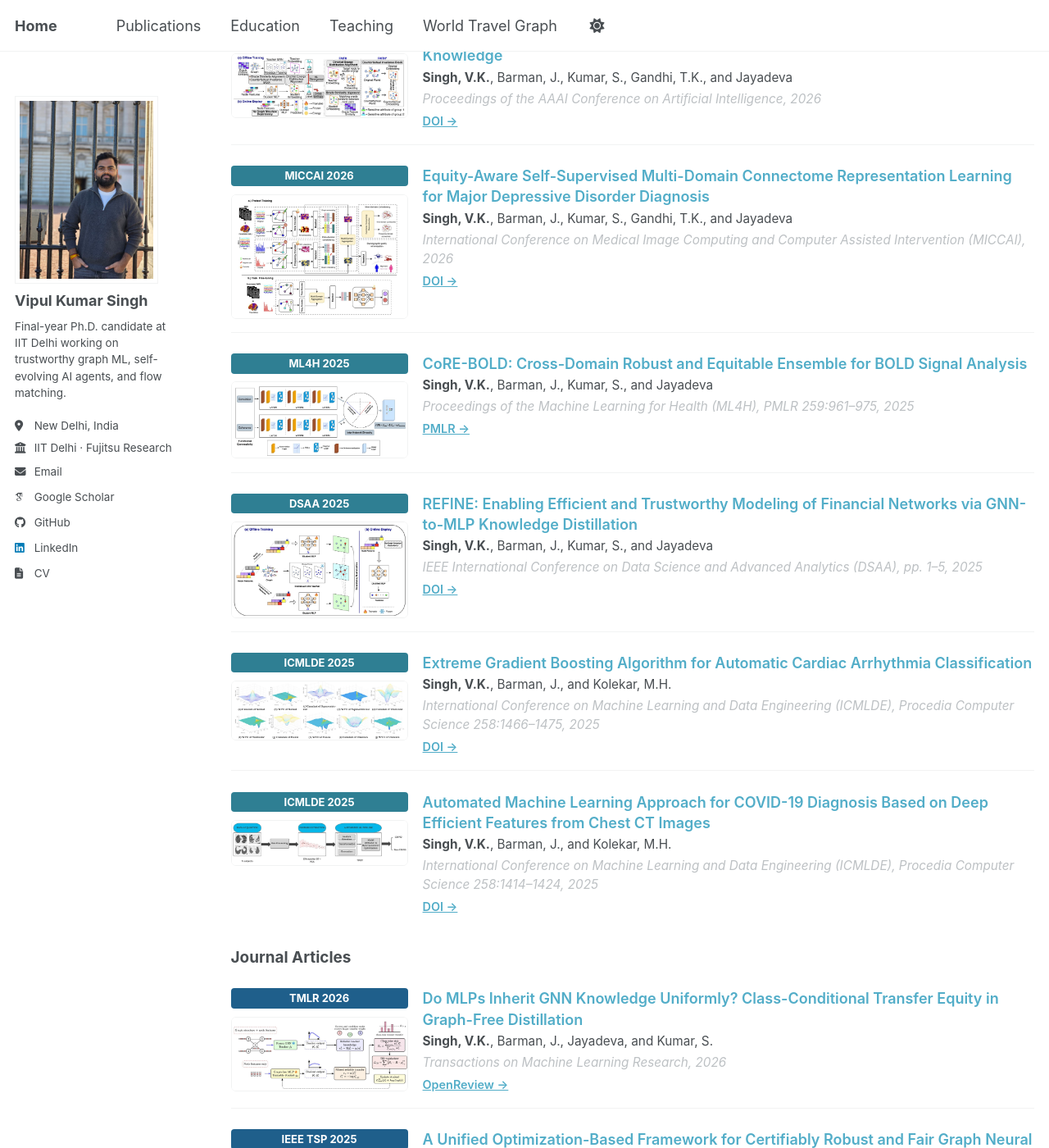
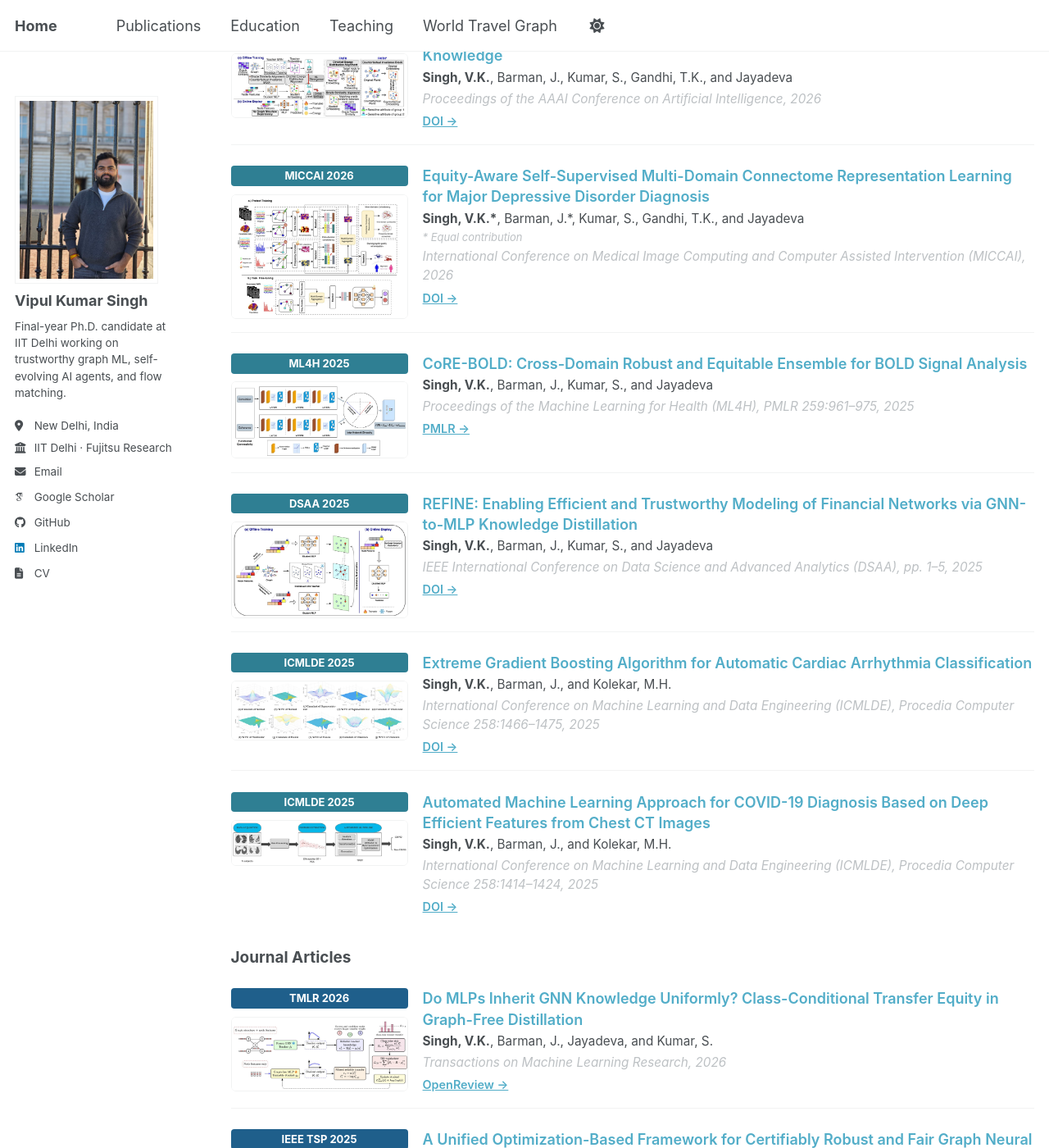
Before and after one commit to shashivipul/shashivipul.github.io, a Jekyll site: the page built from _pages/publications.html, in a window 1280 px wide and 1400 px high, scrolled down 211 px. Shown: the whole window at 82% size. Built offline with Jekyll 4.4.1, drawn with Linux system fonts in a browser that asks for light colours; some web fonts are replaced; a script bundle is joined from its source files by our own code; library files that are not in the unit come from our copies.

Commit message:
Publications: mark equal contribution (Singh*, Barman*) on MICCAI paper
Co-Authored-By: Claude Opus 5.5 <noreply@anthropic.com>
Claude-Session: https://claude.ai/code/session_01C8drE48dQ9CnGpvxwHaeMY

```diff
--- a/_data/publications.yml
+++ b/_data/publications.yml
@@ -2,6 +2,7 @@
 # To add a paper, copy an entry and edit it. Entries appear in the order listed
 # within each type. "type" must be one of: journal, conference, workshop.
 # Wrap your own name in <b>...</b> to highlight it.
+# Optional "note": a small line under the authors, e.g. "* Equal contribution".
 # Optional "image": a framework figure or key result shown under the badge.
 #   Put the file in images/papers/ and write just the file name, e.g.
 #   image: faith-aaai26.png   (PNG/JPG, ~800px wide works well)
@@ -20,7 +21,8 @@
   tag: MICCAI
   year: 2026
   title: "Equity-Aware Self-Supervised Multi-Domain Connectome Representation Learning for Major Depressive Disorder Diagnosis"
-  authors: "<b>Singh, V.K.</b>, Barman, J., Kumar, S., Gandhi, T.K., and Jayadeva"
+  authors: "<b>Singh, V.K.*</b>, Barman, J.*, Kumar, S., Gandhi, T.K., and Jayadeva"
+  note: "* Equal contribution"
   venue: "International Conference on Medical Image Computing and Computer Assisted Intervention (MICCAI)"
   url: "https://doi.org/10.1007/978-3-032-38069-2_16"
   image: connectome-miccai26.jpg
--- a/_pages/publications.html
+++ b/_pages/publications.html
@@ -40,6 +40,7 @@ author_profile: true
             {% if p.url %}<a href="{{ p.url }}">{{ p.title }}</a>{% else %}{{ p.title }}{% endif %}
           </div>
           <div class="pub__authors">{{ p.authors }}</div>
+          {% if p.note %}<div class="pub__note">{{ p.note }}</div>{% endif %}
           <div class="pub__venue">{{ p.venue }}{% if p.year %}, {{ p.year }}{% endif %}</div>
           {% if p.url %}<a class="pub__link" href="{{ p.url }}">{{ p.label | default: "Link" }} →</a>{% endif %}
         </div>
--- a/_sass/layout/_research.scss
+++ b/_sass/layout/_research.scss
@@ -401,3 +401,10 @@ $research-accent: #2f7f93;
 }
 
 html[data-theme="dark"] .pub__thumb { filter: brightness(0.94); }
+
+.pub__note {
+  margin-top: 0.1em;
+  font-size: 0.72em;
+  font-style: italic;
+  color: var(--global-text-color-light);
+}
```
